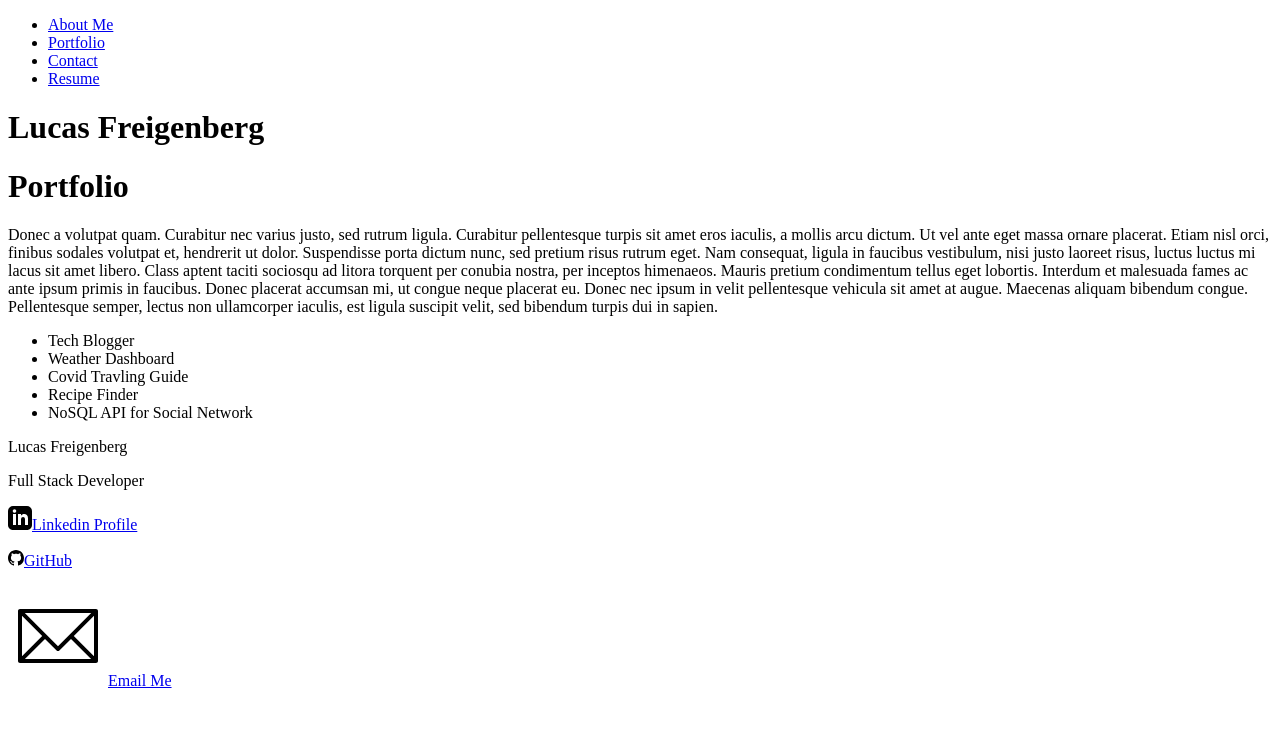
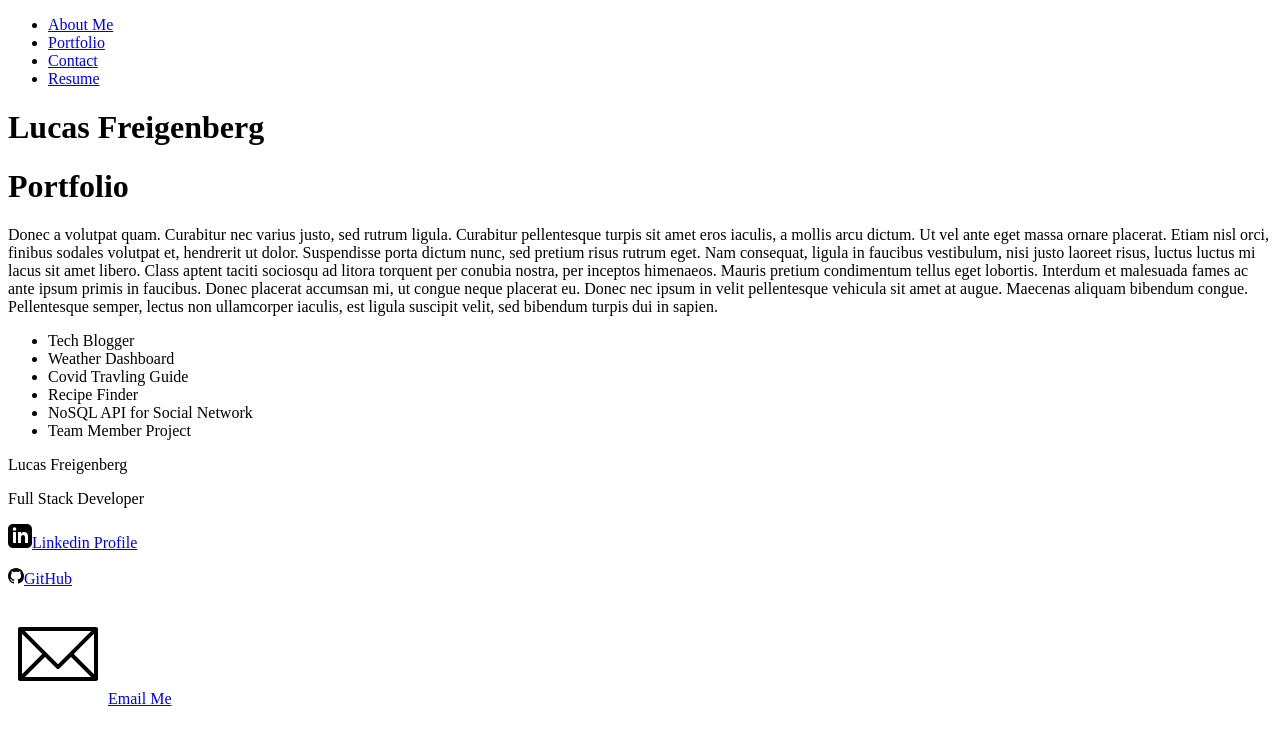
Before and after one commit to mountaindriver/Portfolio, a React (Create React App) app: page / in a window 1280 px wide. Shown: the top 742 px of the page. Built offline with nearby package versions, Linux system fonts and the light colour scheme.

Commit message:
Add form require error message

```diff
--- a/src/components/Form.js
+++ b/src/components/Form.js
@@ -34,6 +34,24 @@ function Form() {
     // First we check to see if the email is not valid. If so we set an error message to be displayed on the page.
     if (!validateEmail(email)) {
       setErrorMessage('Email is invalid');
+      // We want to exit out of this code block if something is wrong so that the user can correct it
+      return;
+    }
+    // If email is blank we let the user know it is required
+    if (email === '') {
+      setErrorMessage('Email is Required');
+      // We want to exit out of this code block if something is wrong so that the user can correct it
+      return;
+    }
+    // If name is blank we let the user know it is required
+    if (name === '') {
+      setErrorMessage('Name is Required');
+      // We want to exit out of this code block if something is wrong so that the user can correct it
+      return;
+    }
+    // If message is blank we let the user know it is required
+    if (message === '') {
+      setErrorMessage('Message is Required');
       // We want to exit out of this code block if something is wrong so that the user can correct it
       return;
     }
--- a/src/components/portfolioContainer.js
+++ b/src/components/portfolioContainer.js
@@ -17,6 +17,7 @@ const projects = [
     name: "Tech Blogger",
     description: 'This is a Full Stack single page application that uses a mySQL Database and is hosted on Heroku.  It uses many differenet technology such as HTML, CSS, bootstrap, JavaScript, Express.js, Node.js, mySQL, Sequilize(mySQL ORM), bcrypt, and was developed with nodemon.',
     url: 'https://gentle-caverns-83915.herokuapp.com/login',
+    githubURL: `https://github.com/mountaindriver/Tech-Blogger`,
     image: `./assests/images/screencapture-gentle-caverns-83915-herokuapp-2022-11-04-13_33_03.png`,
     technologies: [
       'HTML',
@@ -35,6 +36,7 @@ const projects = [
     name: 'Weather Dashboard',
     description: 'This is a weather dashboard developed from scratch using  HTML, CSS, JS, Bootstrap, Jquery, and Third party API OpenWeather One Call API.',
     url: 'https://mountaindriver.github.io/Weather-API-Dashboard/',
+    githubURL: `https://github.com/mountaindriver/Weather-API-Dashboard`,
     image: `./assests/images/screencapture-mountaindriver-github-io-Weather-API-Dashboard-2022-11-04-13_38_31.png`,
     technologies: [
       'HTML',
@@ -50,6 +52,7 @@ const projects = [
     name: 'Covid Travling Guide',
     description: `Collaborative Team Project to develop a front end website that uses multipe Third Party API's to create a tool to help travelers decide where to go for vaction.`,
     url: 'https://mountaindriver.github.io/super-team-project/',
+    githubURL: `https://github.com/mountaindriver/super-team-project`,
     image: './assests/images/screencapture-mountaindriver-github-io-super-team-project-2022-11-04-13_37_19.png',
     technologies: [
       'HTML',
@@ -65,6 +68,7 @@ const projects = [
     name: 'Recipe Finder',
     description: `Collaborative Team Project to develop a Full Stack Application.This app allows users to post to and browse a recipe database.`,
     url: 'https://murmuring-sea-48556.herokuapp.com/',
+    githubURL: `https://github.com/lcsantana1/Recipe-Finder`,
     image: 'https://user-images.githubusercontent.com/106941418/193163516-b5a97c92-7a7d-400b-955e-db0a362c4d94.png',
     technologies: [
       'HTML',
@@ -83,6 +87,7 @@ const projects = [
     name: 'NoSQL API for Social Network',
     description: 'A API that is created using MongoDB and JavaScript. The database uses Express.js and Mongoose as the ORM. This is not a deployed website but there is a link to a walk through video in the README.',
     url: 'https://github.com/mountaindriver/NoSQL-API-for-Social-Network',
+    githubURL: `https://github.com/mountaindriver/NoSQL-API-for-Social-Network`,
     image: `assests/images/screencapture-github-mountaindriver-NoSQL-API-for-Social-Network-2022-11-04-13_31_00.png`,
     technologies: [
       'MonogoDB',
@@ -90,6 +95,19 @@ const projects = [
       'Node.js',
       'Express',
       'Insomnia',
+    ]
+  },
+  {
+    id: 6,
+    name: 'Team Member Project',
+    description: `This is a Object-Oriented Programing application that uses Node.js to create a Command Line interface.  It will prompt users for a engineer team's contact information then using that information it will generate a website to easily view link to their contact information.`,
+    url: `https://github.com/mountaindriver/NoSQL-API-for-Social-Network`,
+    githubURL: `https://github.com/mountaindriver/Team-Profile-Generator`,
+    image: `./assests/images/screencapture-127-0-0-1-5500-dist-Example-Boss-sTeam-Member-Dashboard-html-2022-11-04-14_10_34.png`,
+    technologies: [
+      'Node.js',
+      'NPM',
+      'Inquirer',
     ]
   },
 ]
```
Also changed, not shown: assests/images/screencapture-127-0-0-1-5500-dist-Example-Boss-sTeam-Member-Dashboard-html-2022-11-04-14_10_34.png (added).
